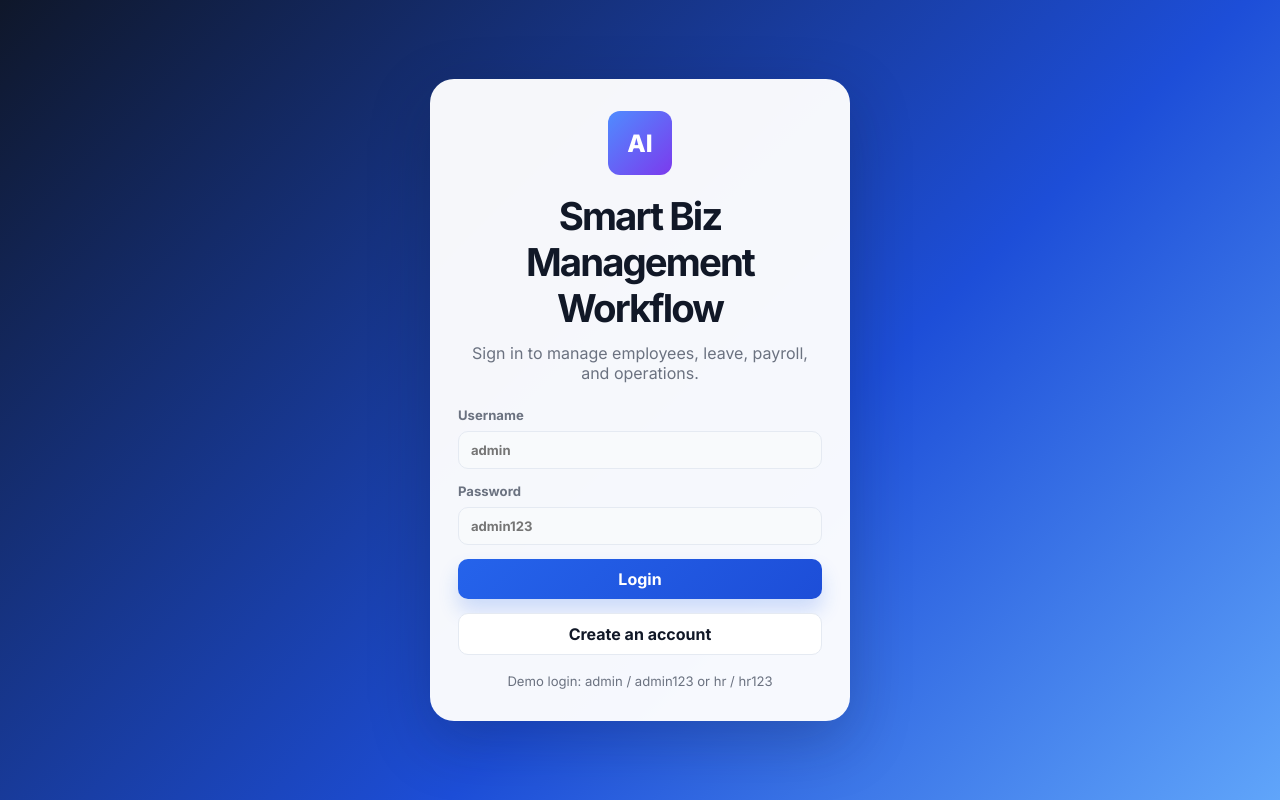
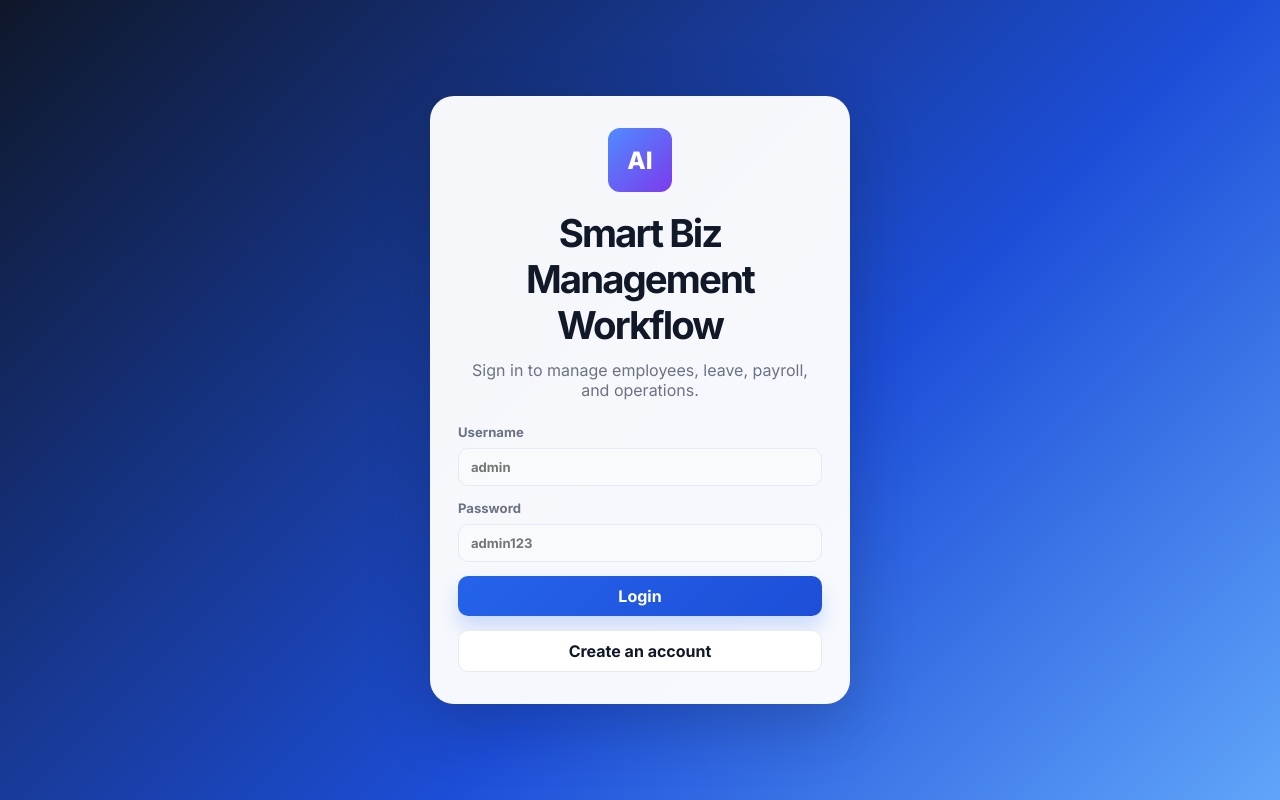
Before and after one commit to chumvirak2-cmd/TC, a React (Vite) app: page / in a window 1280 px wide. Built offline with nearby package versions, Linux system fonts and the light colour scheme.

Commit message:
Remove demo credentials from login screen

```diff
--- a/src/App.jsx
+++ b/src/App.jsx
@@ -1114,7 +1114,6 @@ export default function App() {
             </form>
           )}
 
-          <div className="demo-note">Demo login: admin / admin123 or hr / hr123</div>
         </div>
       </div>
     );
```
